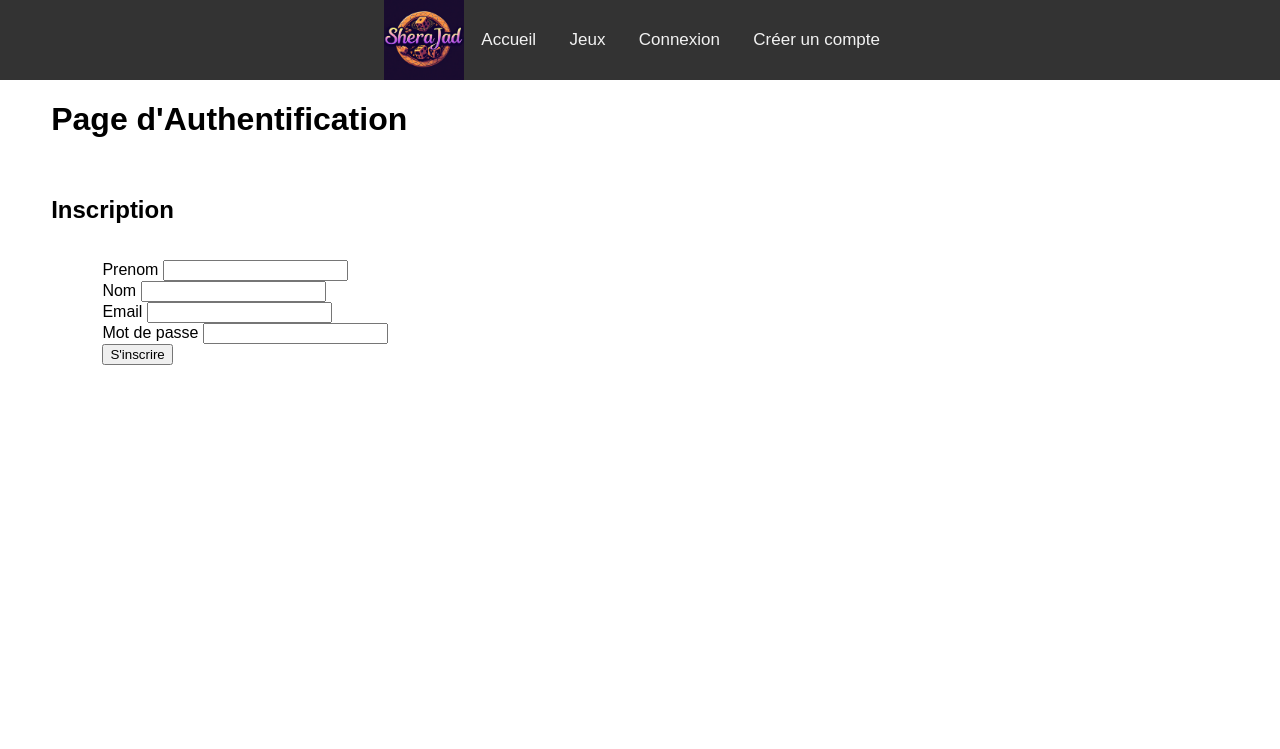
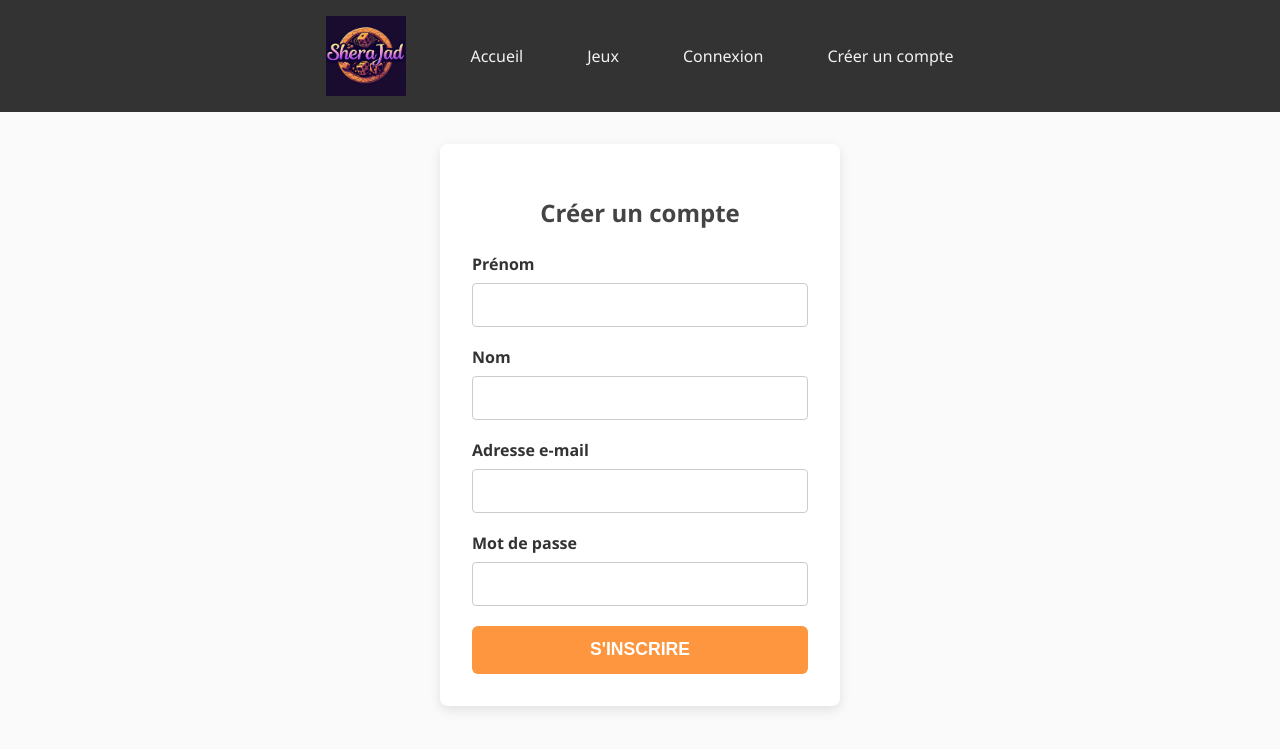
Before and after one commit to MaxBortolotti/SheraJad_BDDA, a Flask app: page /register in a window 1280 px wide. Shown: the top 749 px of the page. Run offline with Flask 3, Linux system fonts and the light colour scheme; parts of the project's set-up code (start-up, migrations or seed data) failed here and were passed over.

Commit message:
changement css pour register

```diff
--- a/templates/register.html
+++ b/templates/register.html
@@ -3,15 +3,19 @@
 
 <head>
     <meta charset="UTF-8" name="viewport" content="width=device-width, initial-scale=1">
-    <title>Sherajad - Accueil</title>
+    <title>Sherajad - Inscription</title>
+
 </head>
 
 <body>
 
     <!-- Barre de navigation -->
     <nav>
-        <a class="nav-img-link" href="/"><img class="nav-img" href="/"
-                src="{{ url_for('static', filename='images/LOGO.png') }}" alt="Sherajad-Logo" /></a>
+        <a class="nav-img-link" href="/">
+            <img class="nav-img"
+                 src="{{ url_for('static', filename='images/LOGO.png') }}"
+                 alt="Sherajad-Logo" />
+        </a>
         <a href="/">Accueil</a>
         <a href="/search-games">Jeux</a>
         {% if current_user.is_authenticated %}
@@ -23,12 +27,10 @@
         {% endif %}
     </nav>
 
+    <!-- Conteneur du formulaire -->
+    <div class="container">
+        <h2>Créer un compte</h2>
 
-    <div class="main-text">
-        <h1>Page d'Authentification</h1>
-    </div>
-    <div id="login-page" class="container">
-        <h2>Inscription</h2>
         {% with messages = get_flashed_messages(with_categories=true) %}
         {% if messages %}
             {% for category, message in messages %}
@@ -36,22 +38,22 @@
             {% endfor %}
         {% endif %}
         {% endwith %}
-        <div id="login-page" class="container">
+
         <form method="POST" action="{{ url_for('register') }}">
             <div class="form-group">
-                    <label for="prenom">Prenom </label>
+                <label for="prenom">Prénom</label>
                 <input type="text" id="prenom" name="prenom" required>
             </div>
             <div class="form-group">
-                    <label for="nom">Nom </label>
+                <label for="nom">Nom</label>
                 <input type="text" id="nom" name="nom" required>
             </div>
             <div class="form-group">
-                    <label for="email">Email </label>
+                <label for="email">Adresse e-mail</label>
                 <input type="email" id="email" name="email" required>
             </div>
             <div class="form-group">
-                    <label for="password">Mot de passe </label>
+                <label for="password">Mot de passe</label>
                 <input type="password" id="password" name="password" required>
             </div>
             <button type="submit" class="btn-login">S'inscrire</button>
@@ -60,44 +62,38 @@
 
 </body>
 
-</html>
-
-
-
 <style>
+        /* Reset et typo de base */
+        * {
+            box-sizing: border-box;
+        }
         body {
             margin: 0;
-        font-family: Arial, Helvetica, sans-serif;
+            font-family: 'Segoe UI', Tahoma, Geneva, Verdana, sans-serif;
+            background-color: #fafafa;
+            color: #333;
         }
 
+        /* Navigation */
         nav {
-        overflow: hidden;
             background-color: #333;
             display: flex;
-        justify-content: space-between;
-        padding-left: 30%;
-        padding-right: 30%;
+            justify-content: center;
+            align-items: center;
+            padding: 0.5rem 1rem;
         }
-
-    nav a:not(.nav-img-link) {
-        float: left;
+        nav a {
             color: #f2f2f2;
-        text-align: center;
-        padding: 14px 16px;
             text-decoration: none;
-        font-size: 17px;
-        display: flex;
-        align-items: center;
+            margin: 0 1rem;
+            font-size: 1rem;
+            transition: color .3s, background .3s;
+            padding: .5rem 1rem;
+            border-radius: 4px;
         }
-
         nav a:hover {
             background-color: #fd963f;
-        color: black;
-    }
-
-    nav a.active {
-        background-color: #04AA6D;
-        color: white;
+            color: #000;
         }
 
         .nav-img {
@@ -105,21 +101,88 @@
             display: flex
         }
 
-    .main-text {
-        padding-left: 4vw;
+        /* Conteneur central */
+        .container {
+            max-width: 400px;
+            margin: 2rem auto;
+            background: #fff;
+            padding: 2rem;
+            border-radius: 8px;
+            box-shadow: 0 4px 12px rgba(0,0,0,0.1);
+        }
+        .container h2 {
+            text-align: center;
+            margin-bottom: 1.5rem;
+            color: #444;
         }
 
-    #login-page {
-        padding-left: 4vw;
-        padding-right: 4vw;
-        padding-top: 2vh;
+        /* Formulaire */
+        .form-group {
+            margin-bottom: 1.2rem;
+        }
+        .form-group label {
+            display: block;
+            margin-bottom: .5rem;
+            font-weight: 600;
+        }
+        .form-group input {
+            width: 100%;
+            padding: .75rem;
+            border: 1px solid #ccc;
+            border-radius: 4px;
+            font-size: 1rem;
+            transition: border-color .2s;
+        }
+        .form-group input:focus {
+            outline: none;
+            border-color: #fd963f;
         }
 
+        /* Bouton principal */
+        .btn-login {
+            display: block;
+            width: 100%;
+            padding: .85rem;
+            font-size: 1.1rem;
+            font-weight: 600;
+            color: #fff;
+            background-color: #fd963f;
+            border: none;
+            border-radius: 6px;
+            cursor: pointer;
+            text-transform: uppercase;
+            transition: background-color .3s, transform .1s;
+        }
+        .btn-login:hover {
+            background-color: #e58530;
+            transform: translateY(-2px);
+        }
+        .btn-login:active {
+            transform: translateY(0);
+        }
+
+        /* Flash messages */
+        .flash {
+            padding: .75rem 1rem;
+            border-radius: 4px;
+            margin-bottom: 1rem;
+            font-size: .95rem;
+        }
+        .flash.error {
+            background: #fdecea;
+            color: #b02a37;
+        }
+        .flash.success {
+            background: #e6ffed;
+            color: #2a7f37;
+        }
+
+        /* Welcome user (dans le nav) */
         .welcome-user {
             color: #fd963f;
-        padding: 14px 16px;
-        font-size: 17px;
-        display: flex;
-        align-items: center;
+            margin-left: 1rem;
+            font-weight: 600;
         }
     </style>
+
+</html>
```
Lines whose indentation alone changed are shown as unchanged.
